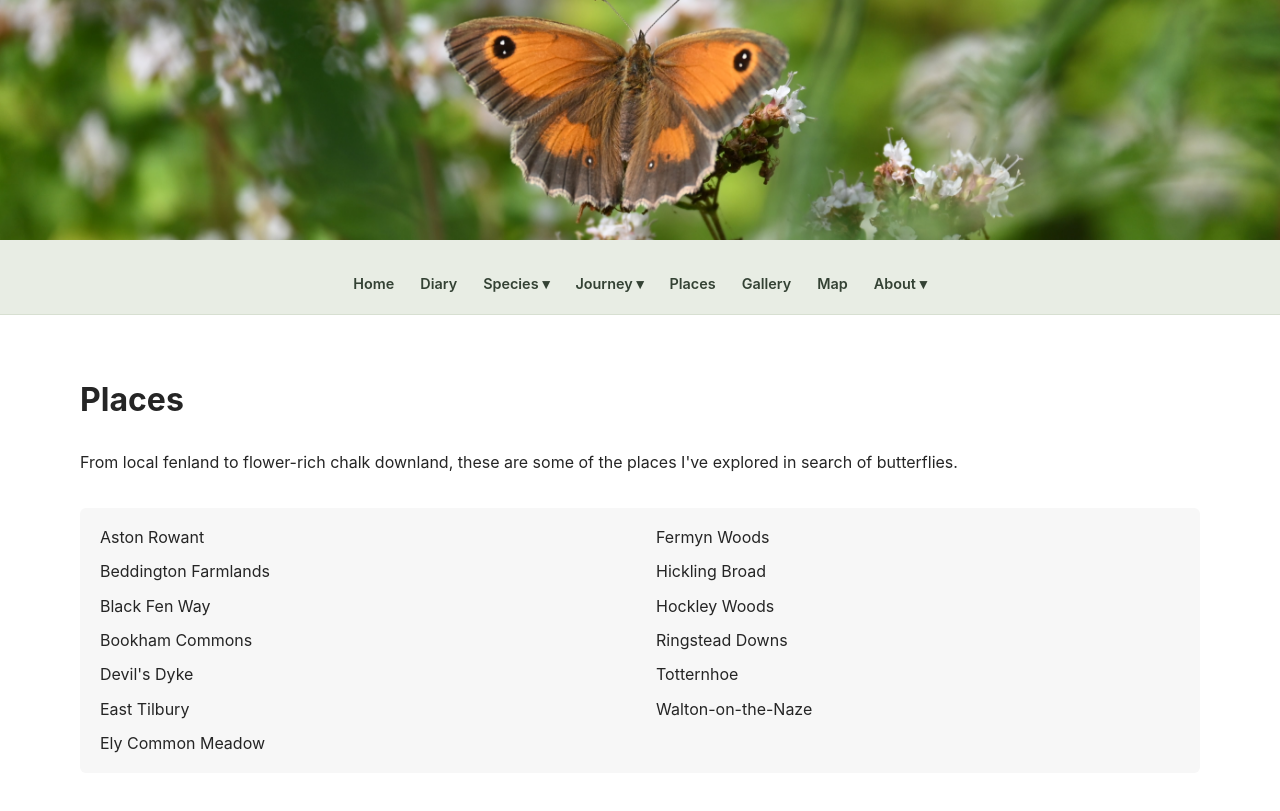
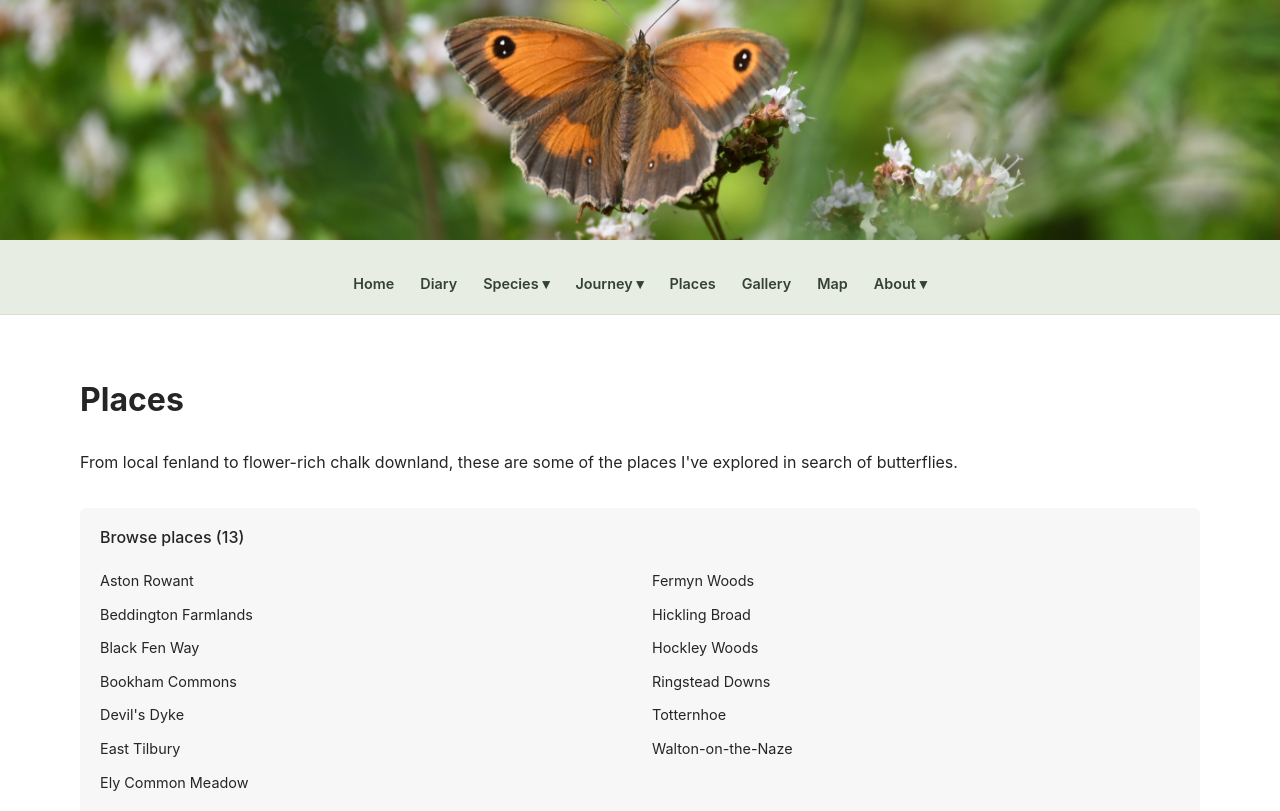
Before and after one commit to christhaxter/butterfly-diaries, a Jekyll site: the page built from places/index.html, in a window 1280 px wide. Shown: the top 811 px of the page. Built offline with Jekyll 4.4.1, drawn with Linux system fonts in a browser that asks for light colours; grey boxes are pictures that could not be loaded.

Commit message:
Testing collapsable contents on places page

```diff
--- a/assets/css/style.css
+++ b/assets/css/style.css
@@ -1209,7 +1209,7 @@ a:hover {
   box-sizing: border-box;
 }
 
-/* Places page index */
+/* Places index */
 
 .places-index {
   margin: 1.5rem 0 2.5rem;
@@ -1218,38 +1218,51 @@ a:hover {
   border-radius: 6px;
 }
 
+.places-index summary {
+  cursor: pointer;
+  font-weight: 500;
+}
+
+.places-index nav {
+  margin-top: 1rem;
+}
+
 .places-index ul {
   columns: 2;
-  column-gap: 2rem;
+  column-gap: 1.5rem;
   list-style: none;
   padding: 0;
   margin: 0;
 }
 
 .places-index li {
-  margin-bottom: 0.45rem;
+  margin-bottom: 0.4rem;
   break-inside: avoid;
 }
 
 .places-index a {
   text-decoration: none;
+  font-size: 0.9rem;
 }
 
 .places-index a:hover {
   text-decoration: underline;
 }
 
-/* Leave a little space above headings when jumping to them */
-
-.place-card {
-  scroll-margin-top: 1.5rem;
-}
-
-/* Single column on small screens */
+/* Mobile */
 
 @media (max-width: 600px) {
+  .places-index {
+    padding: 0.8rem 1rem;
+  }
+
   .places-index ul {
-    columns: 1;
+    columns: 2;
+    column-gap: 1rem;
+  }
+
+  .places-index a {
+    font-size: 0.82rem;
   }
 }
 
--- a/places/index.html
+++ b/places/index.html
@@ -12,6 +12,9 @@ description: Butterfly habitats and destinations explored on field trips around
 </p>
 
 <nav class="places-index" id="places-index" aria-label="Places on this page">
+  <summary>Browse places (13)</summary>
+
+  <nav aria-label="Places on this page">
     <ul>
       <li><a href="#aston-rowant">Aston Rowant</a></li>
       <li><a href="#beddington-farmlands">Beddington Farmlands</a></li>
@@ -28,6 +31,7 @@ description: Butterfly habitats and destinations explored on field trips around
       <li><a href="#walton-on-the-naze">Walton-on-the-Naze</a></li>
     </ul>
   </nav>
+</details>
 
 <div class="places-list">
 
```
Lines whose indentation alone changed are shown as unchanged.
